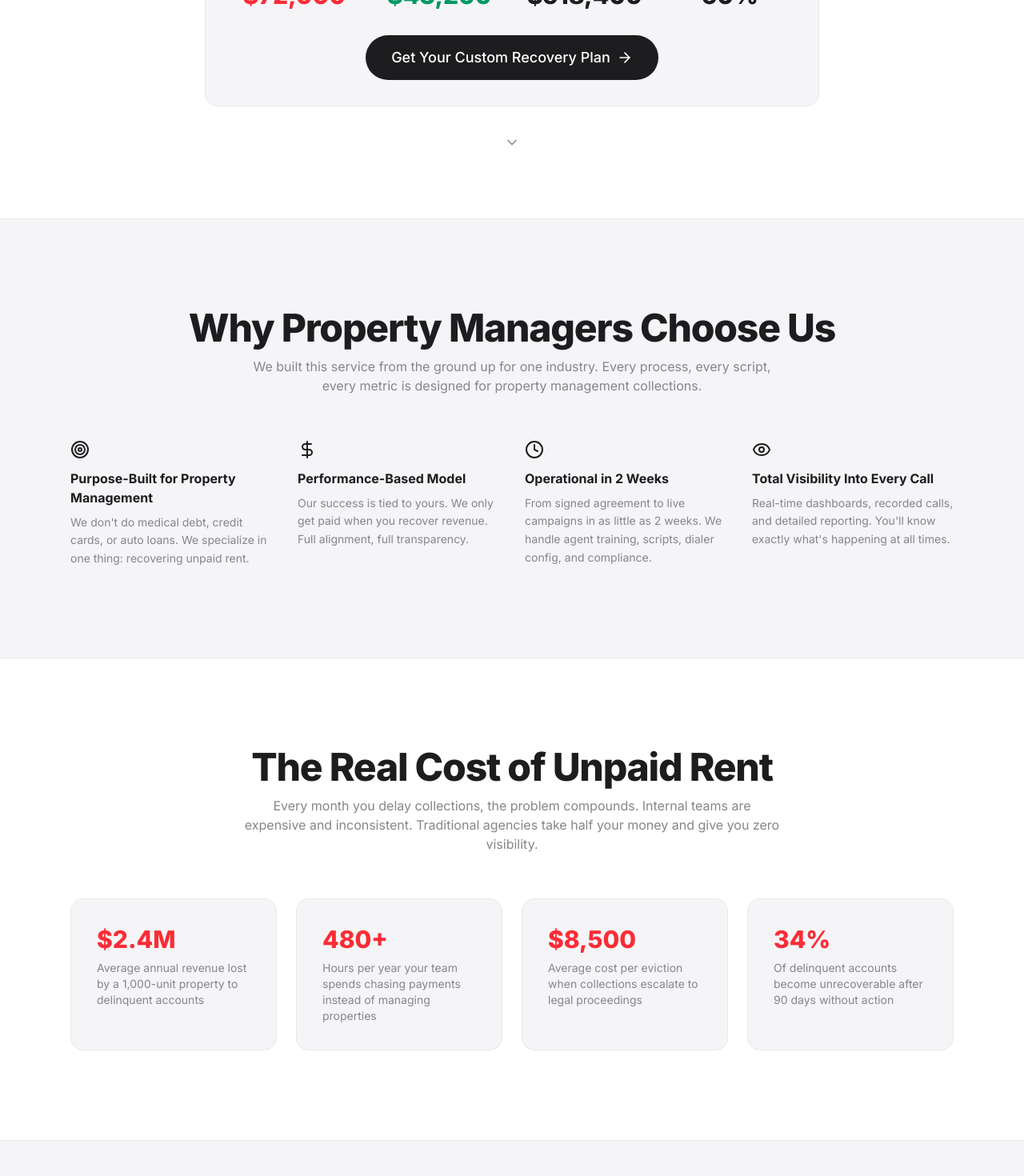
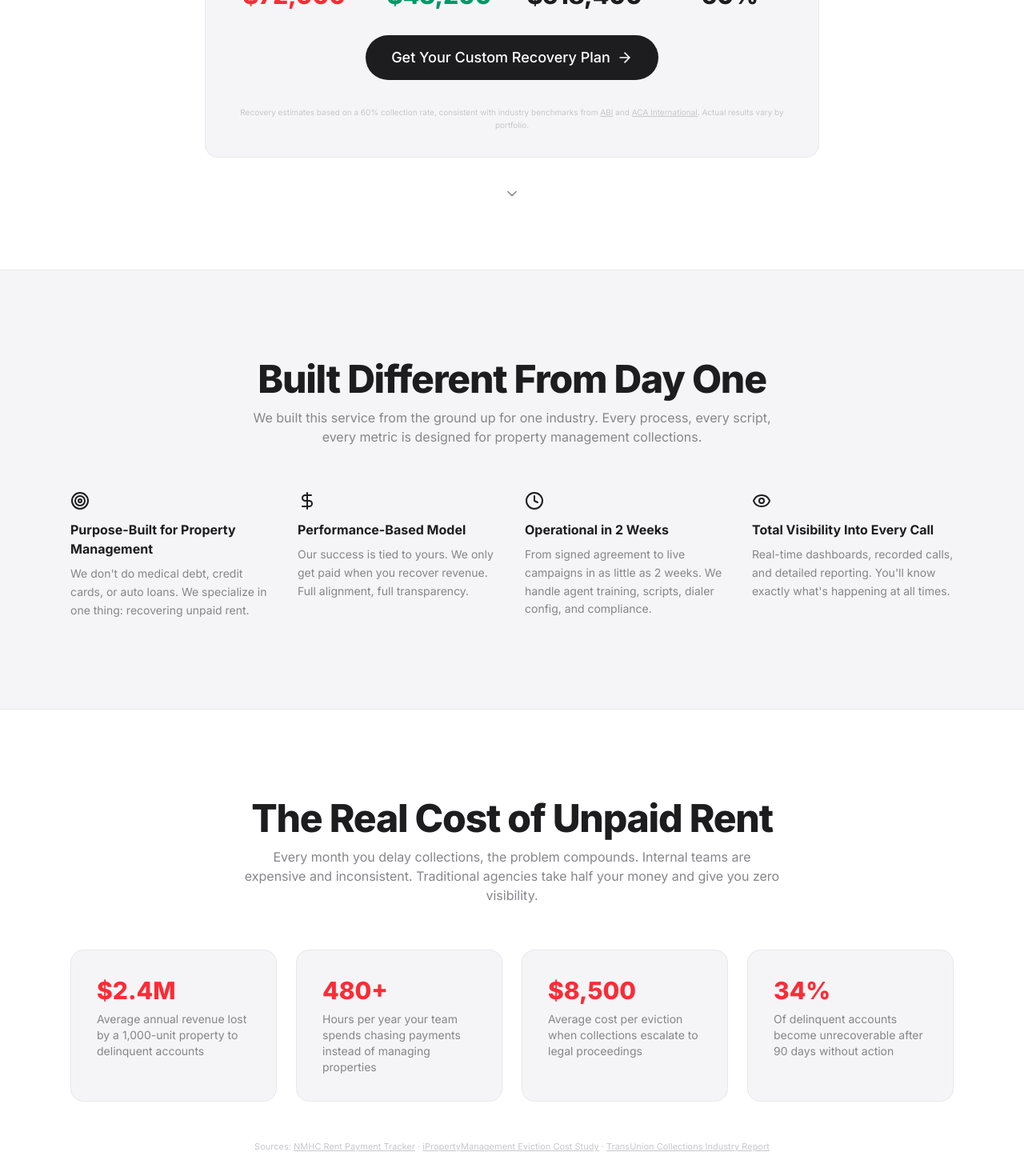
Before and after one commit to zurcxads/collections-site, a Next.js app: page / in a window 1280 px wide. Shown: the part 860-2330 px from the top of the page at 80% size. Built offline with nearby package versions, Linux system fonts and the light colour scheme.

Commit message:
Add data sources to calculator + stats, rename Why Us section

```diff
--- a/src/app/page.tsx
+++ b/src/app/page.tsx
@@ -144,6 +144,13 @@ export default function Home() {
                   Get Your Custom Recovery Plan <ArrowRight className="w-5 h-5" />
                 </a>
               </div>
+              <p className="text-[10px] text-[#c7c7cc] text-center mt-4 leading-relaxed">
+                Recovery estimates based on a 60% collection rate, consistent with industry benchmarks from{" "}
+                <a href="https://www.abi.org/" target="_blank" rel="noopener noreferrer" className="underline hover:text-[#86868b] transition-colors">ABI</a>
+                {" and "}
+                <a href="https://www.acainternational.org/" target="_blank" rel="noopener noreferrer" className="underline hover:text-[#86868b] transition-colors">ACA International</a>
+                . Actual results vary by portfolio.
+              </p>
             </div>
           </div>
 
@@ -156,7 +163,7 @@ export default function Home() {
       {/* ─── WHY US ─── */}
       <section className="border-y border-[#e8e8ed] bg-[#f5f5f7]">
         <div className="px-6 py-20 md:py-28 max-w-6xl mx-auto">
-          <h2 className="text-3xl md:text-5xl font-extrabold text-center mb-3 tracking-tight">Why Property Managers Choose Us</h2>
+          <h2 className="text-3xl md:text-5xl font-extrabold text-center mb-3 tracking-tight">Built Different From Day One</h2>
           <p className="text-[#86868b] text-center max-w-2xl mx-auto mb-14">
             We built this service from the ground up for one industry. Every process, every script, every metric is designed for property management collections.
           </p>
@@ -195,6 +202,16 @@ export default function Home() {
               <p className="text-sm text-[#86868b]">{desc}</p>
             </div>
           ))}
+          <div className="col-span-full mt-6 text-center">
+            <p className="text-[11px] text-[#c7c7cc]">
+              Sources:{" "}
+              <a href="https://www.nmhc.org/research-insight/nmhc-rent-payment-tracker/" target="_blank" rel="noopener noreferrer" className="underline hover:text-[#86868b] transition-colors">NMHC Rent Payment Tracker</a>
+              {" · "}
+              <a href="https://ipropertymanagement.com/research/average-eviction-cost" target="_blank" rel="noopener noreferrer" className="underline hover:text-[#86868b] transition-colors">iPropertyManagement Eviction Cost Study</a>
+              {" · "}
+              <a href="https://www.transunion.com/industry/collections" target="_blank" rel="noopener noreferrer" className="underline hover:text-[#86868b] transition-colors">TransUnion Collections Industry Report</a>
+            </p>
+          </div>
         </div>
       </section>
 
```
